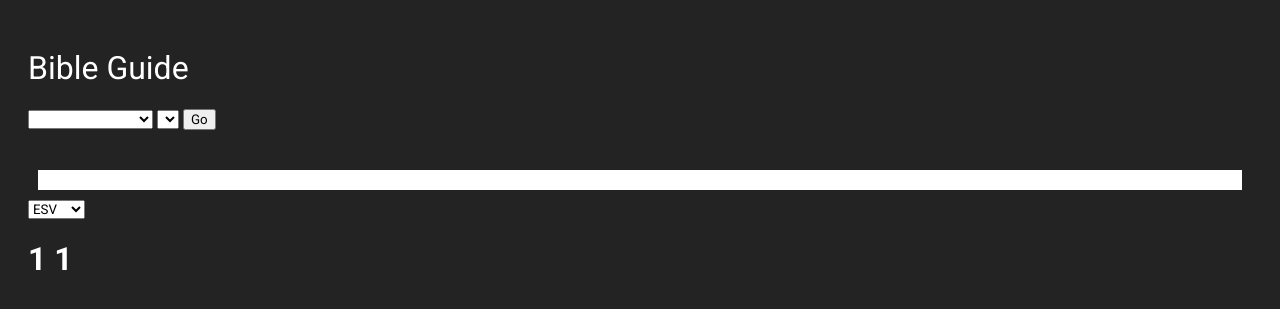
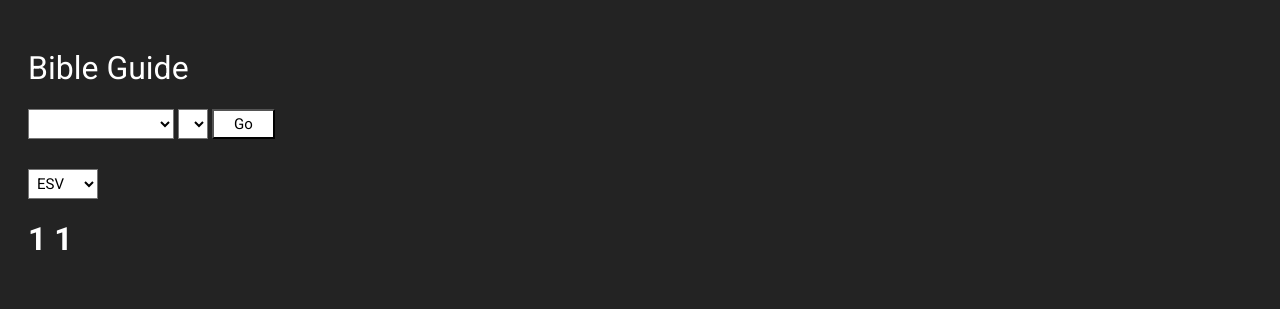
Before and after one commit to ethankremerdojc/bible_guide, a Django app: page /guide/1/1/ in a window 1280 px wide. Shown: the top 309 px of the page. Run offline with Django 5.2, Linux system fonts and the light colour scheme; lists and menus that the app fills with data are empty.

Commit message:
styling changes

```diff
--- a/guide/static/guide/css/guide_page.css
+++ b/guide/static/guide/css/guide_page.css
@@ -64,11 +64,31 @@ body {
   cursor: default;
 }
 
+.bible-text-content select, .bible-text-content button {
+  padding: 4px;
+  font-size: 15px;
+  background: white;
+  outline: none;
+}
 
+.bible-text-content #gobutton {
+  padding: 4px 20px;
+}
 
 #debug-strong-info {
   background: white;
-  padding: 10px;
+  padding: 24px;
   margin: 10px;
   color: black;
+  position: sticky;
+  top: 0;
 }
+
+#close {
+  position: absolute;
+  top: 0;
+  right: 0;
+  outline: none;
+  font-weight: 600;
+  border: none;
+}
--- a/guide/static/guide/js/guide_page.js
+++ b/guide/static/guide/js/guide_page.js
@@ -103,20 +103,17 @@ function run() {
   const bibleTextBlock = document.getElementById("bible-text");
   bibleTextBlock.innerHTML = chapterText;
 
-  const debugTextBlock = document.getElementById("debug-strong-info");
-
-  let hoveredWord = null;
-
   bibleTextBlock.addEventListener("click", e => {
     if (e.target.tagName == "SPAN") {
-      hoveredWord = e.target;
+      const debugText = document.getElementById("debug-content");
 
+      debugTextBlock.style.display = "block";
       let strongNum = e.target.getAttribute("strongnum");
       let verse = e.target.parentNode.id.replace("verse", "");
       let wordInfo = getWordInfo(verse, strongNum);
 
       let debugInfo = `English: ${wordInfo.english} | Greek: ${wordInfo.original_language} | Strong Number: ${wordInfo.strong_num} | Strong Text: ${wordInfo.strong_text}`
-      debugTextBlock.innerHTML = debugInfo;
+      debugText.innerHTML = debugInfo;
     }
   })
 }
@@ -156,3 +153,11 @@ goButton.onclick = () => {
   let newPathname = `/guide/${selectedBook.toLowerCase()}/${selectedChapter}/`;
   window.location.pathname = newPathname;
 }
+
+const closeInfoButton = document.getElementById("close");
+closeInfoButton.onclick = () => {
+  debugTextBlock.style.display = "none";
+}
+
+const debugTextBlock = document.getElementById("debug-strong-info");
+debugTextBlock.style.display = "none";
--- a/guide/templates/guide/guide_page.html
+++ b/guide/templates/guide/guide_page.html
@@ -44,7 +44,10 @@
         </div>
 
         <div class="bible-text-body">
-          <div id="debug-strong-info"></div>
+          <div id="debug-strong-info">
+            <div id="debug-content"></div>
+            <button id="close">X</button>
+          </div>
           <select id="bibleversions">
             {% for bibleversion in bibleversions %}
               <option value="{{ bibleversion }}">{{ bibleversion }}</option>
```
